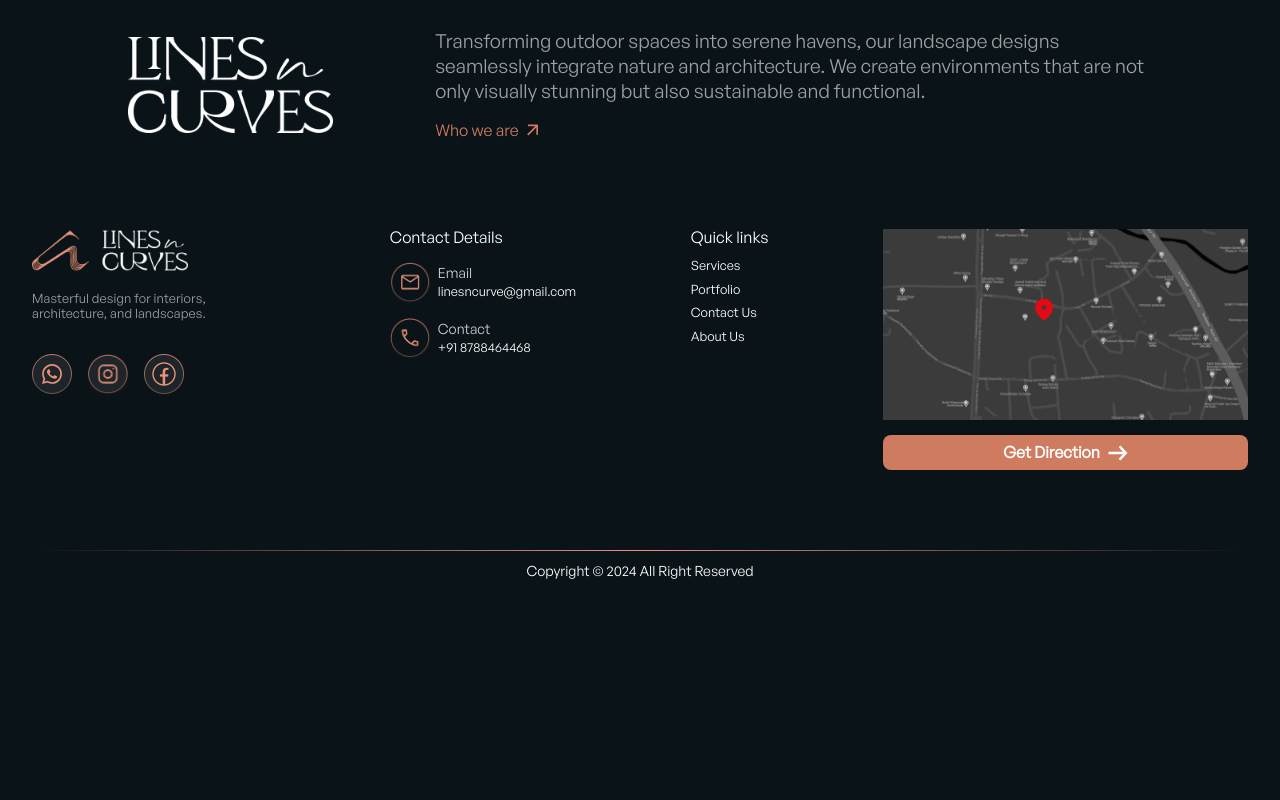
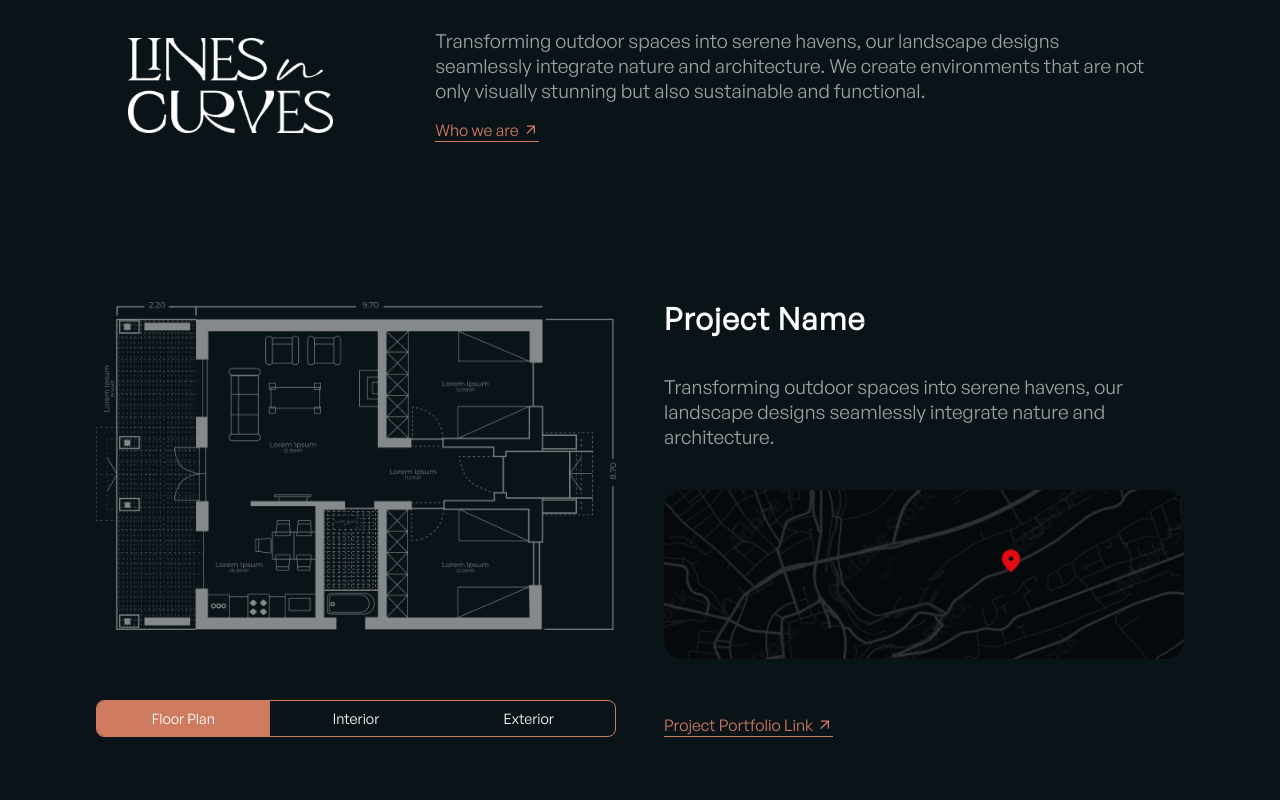
Before and after one commit to ShubhamS06/L_and_C_web, a React (Vite) app: page / in a window 1280 px wide. Shown: the part 880-1680 px from the top of the page. Before the commit the page ends 1480 px from the top, so only its background shows below. Built offline with nearby package versions, Linux system fonts and the light colour scheme.

Commit message:
feat: add project section

```diff
--- a/src/App.tsx
+++ b/src/App.tsx
@@ -4,14 +4,16 @@ import Navbar from './components/navbar'
 import HeroSection from './containers/heroSection'
 import DesignSection from './containers/designSection'
 import Footer from './components/footer'
+import ProjectSection from './containers/projectSection'
 
 export default function App() {
 
   return (
-    <div data-is="layout">
+    <div data-is="page" className="d-contents">
       <Navbar />
       <HeroSection />
       <DesignSection />
+      <ProjectSection />
       <Footer />
     </div>
   )
--- a/src/containers/designSection/designSection.module.css
+++ b/src/containers/designSection/designSection.module.css
@@ -21,13 +21,3 @@
     font-size: 2.4rem;
     line-height: 3.12rem;
 }
-
-.link {
-    text-decoration: none;
-    gap: .5ch;
-    font-size: 2.0rem;
-    font-weight: 500;
-    line-height: 2.6rem;
-    color: #CF7B60;
-    margin-top: 2rem;
-}
--- a/src/containers/designSection/index.tsx
+++ b/src/containers/designSection/index.tsx
@@ -12,9 +12,8 @@ export default function DesignSection() {
                 <img src="/Group.png" alt="" />
                 <div>
                     <p className={`${styles.para} font-normal`}>Transforming outdoor spaces into serene havens, our landscape designs seamlessly integrate nature and architecture. We create environments that are not only visually stunning but also sustainable and functional.</p>
-                    <a className={`${styles.link} flex`} href="#">
-                        <span>Who we are</span>
-                        <img width={20} src="/icons/arrow-top-right.svg" alt="" />
+                    <a className={`external-link flex`} href="#">
+                        Who we are
                     </a>
                 </div>
             </div>
--- /dev/null
+++ b/src/containers/projectSection/index.tsx
@@ -0,0 +1,34 @@
+import { useState } from "react"
+import styles from "./projectSection.module.css"
+
+export default function ProjectSection() {
+    const [activeTab, setActiveTab] = useState(0)
+
+    return (
+        <div className={`${styles.container} flex`}>
+            <div className={`${styles.left} flex flex-col justify-between`}>
+                <img src="/FloorP 1.png" alt="" />
+                <div className={`${styles.tabs} flex text-center`}>
+                    {["Floor Plan", "Interior", "Exterior"].map((tab, index) =>
+                    (<div data-active={activeTab == index}
+                        onClick={() => setActiveTab(index)}
+                    >
+                        {tab}
+                    </div>))}
+                </div>
+            </div>
+            <div className={`${styles.right} flex flex-col justify-between`}>
+                <div className="heading">Project Name</div>
+                <p className="subheading">
+                    Transforming outdoor spaces into serene
+                    havens, our landscape designs seamlessly
+                    integrate nature and architecture.
+                </p>
+                <img src="/Mask group.png" alt="" />
+                <a className={`external-link flex`} href="#">
+                    Project Portfolio Link
+                </a>
+            </div>
+        </div>
+    )
+};
--- /dev/null
+++ b/src/containers/projectSection/projectSection.module.css
@@ -0,0 +1,35 @@
+.container {
+    width: 85%;
+    margin-inline: auto;
+    margin-top: 20rem;
+    --gap: 6rem;
+    gap: var(--gap);
+}
+
+.container>* {
+    width: calc(50% - var(--gap) / 2);
+}
+
+.tabs {
+    border: 1px solid #CF7B60;
+    border-radius: 1rem;
+    overflow: hidden;
+}
+
+.tabs>* {
+    cursor: pointer;
+    transition: all .3s ease-in-out;
+    flex: 1%;
+    padding: 1rem 2.4rem;
+    font-size: 1.8rem;
+    font-weight: 500;
+    line-height: 2.43rem;
+}
+
+.tabs>*[data-active="true"] {
+    background-color: #CF7B60;
+}
+
+.right {
+    gap: 5rem;
+}
--- a/src/global.css
+++ b/src/global.css
@@ -234,15 +234,6 @@ hr {
   padding: 0;
 }
 
-.heading {
-  font-family: var(--font-secondary), sans-serif;
-  font-size: 3.8rem;
-  line-height: 4.18rem;
-  font-weight: 600;
-  letter-spacing: 0.04em;
-}
-
-
 @media screen and (max-width: 1500px) {
   :root {
     font-size: 8px;
--- a/src/utility.global.css
+++ b/src/utility.global.css
@@ -327,6 +327,45 @@
     /* Firefox */
 }
 
+.heading {
+    font-family: var(--font-secondary), sans-serif;
+    font-size: 3.8rem;
+    line-height: 4.18rem;
+    font-weight: 600;
+    letter-spacing: 0.04em;
+}
+
+.subheading {
+    color: #ffffff99;
+    font-size: 2.4rem;
+    font-weight: 400;
+    line-height: 3.12rem;
+}
+
+a {
+    text-decoration: none;
+}
+
+.external-link {
+    border-bottom: 1px solid currentColor;
+    width: fit-content;
+    gap: 0.5rem;
+    font-size: 2.0rem;
+    font-weight: 500;
+    line-height: 2.6rem;
+    color: #CF7B60;
+    margin-top: 2rem;
+}
+
+.external-link::after {
+    content: "";
+    background: url("/icons/arrow-top-right.svg");
+    background-size: contain;
+    background-repeat: no-repeat;
+    width: 2rem;
+    transform: translateY(10%);
+}
+
 /* DEV: */
 .dev {
     outline: 1px solid #ff000050;
```
